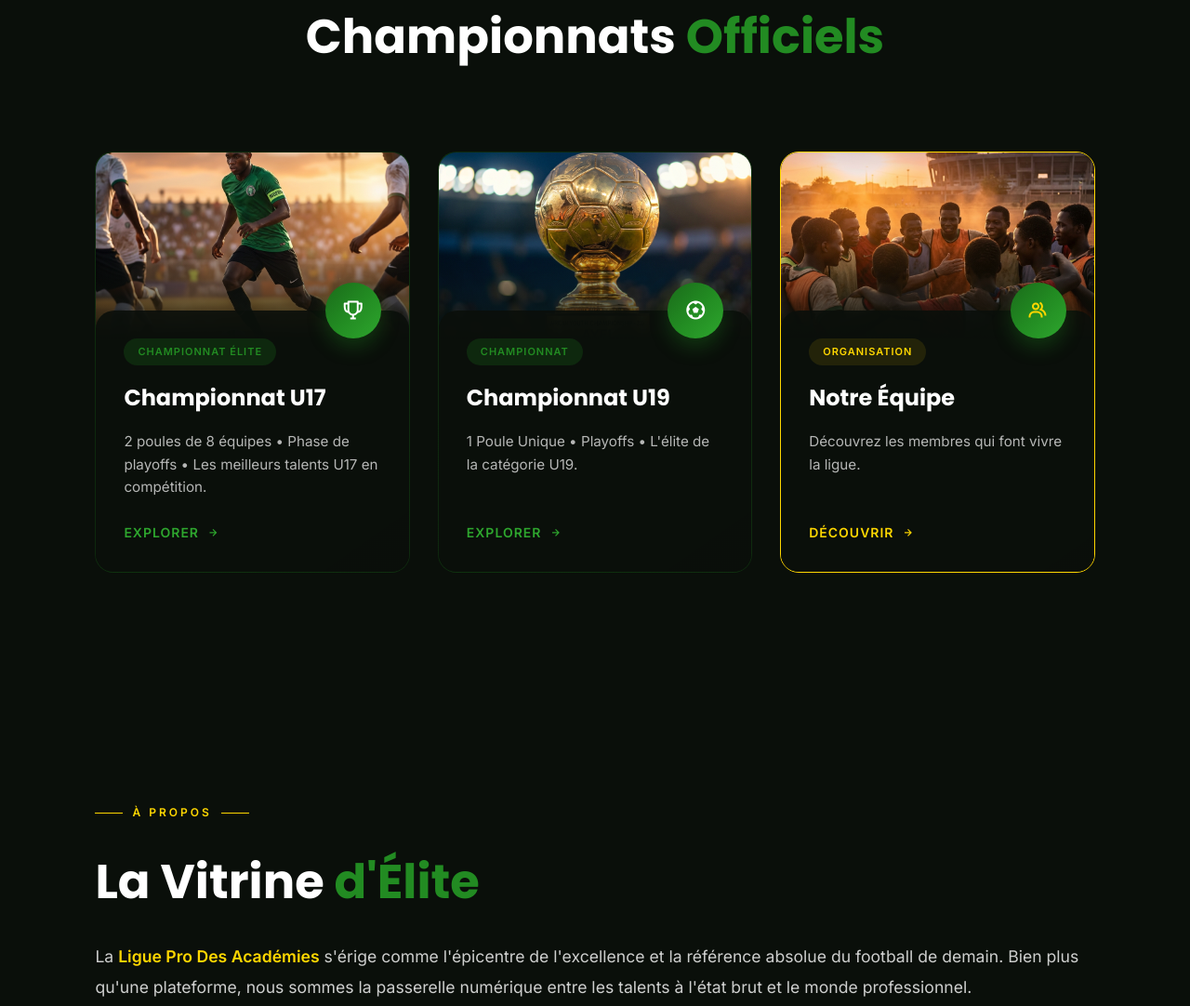
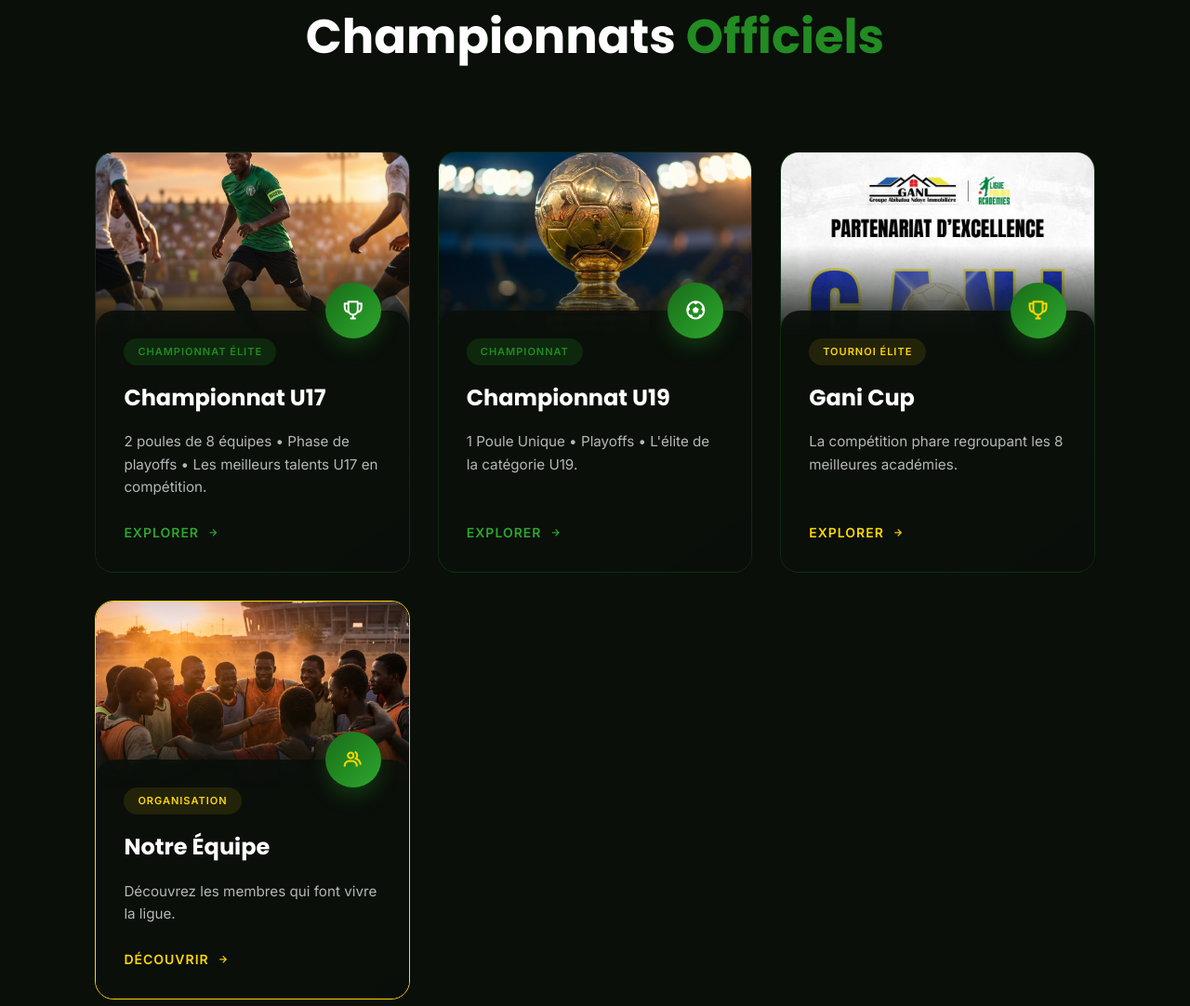
Before and after one commit to devcheikh/Ligue-Pro-Des-Academies, a plain HTML site: page index.html in a window 1280 px wide. Shown: the part 1166-2248 px from the top of the page at 93% size. Drawn offline with nearby package versions, Linux system fonts and the light colour scheme; no server answers.

Commit message:
Intégration visuelle de l'affiche Gani Cup

```diff
--- a/index.html
+++ b/index.html
@@ -151,6 +151,17 @@
                     <h3 data-i18n="champ.u19.title">Championnat U19</h3>
                     <p data-i18n="champ.u19.desc">1 Poule Unique • Playoffs • L'élite de la catégorie U19.</p>
                     <div class="feature_link">Explorer <i class='bx bx-right-arrow-alt'></i></div>
+                </div>
+            </div>
+
+            <div class="feature_card" onclick="location.href='coupe-gani.html'" style="cursor: pointer;">
+                <div class="feature_image" style="background-image: url('images/gani_cup.jpeg'); background-position: center top;"></div>
+                <div class="feature_content">
+                    <div class="feature_icon" style="color: var(--jaune-or);"><i class='bx bx-trophy'></i></div>
+                    <div class="feature_badge" style="background: rgba(255, 215, 0, 0.1); color: var(--jaune-or);">Tournoi Élite</div>
+                    <h3>Gani Cup</h3>
+                    <p>La compétition phare regroupant les 8 meilleures académies.</p>
+                    <div class="feature_link" style="color: var(--jaune-or);">Explorer <i class='bx bx-right-arrow-alt'></i></div>
                 </div>
             </div>
 
```
Also changed, not shown: coupe-gani.html (+2 -6 lines), images/gani_cup.jpeg (added).
